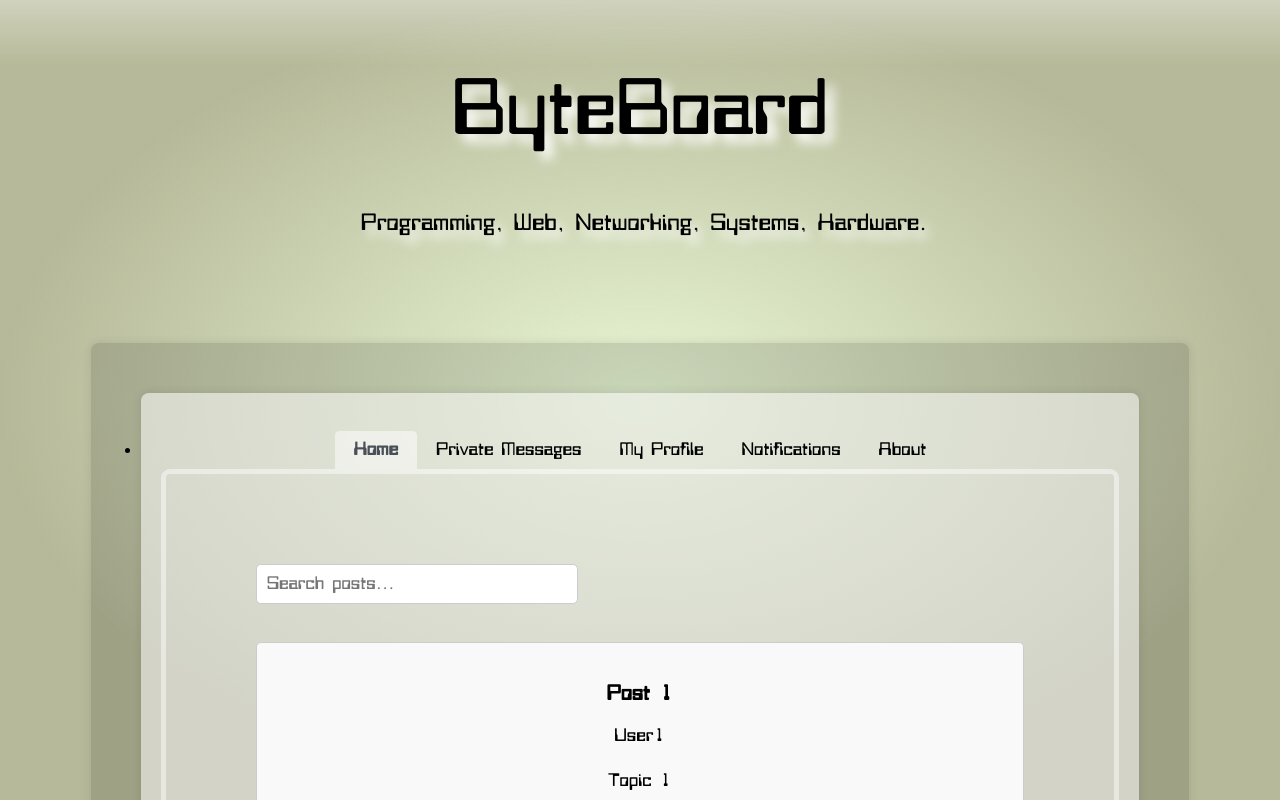
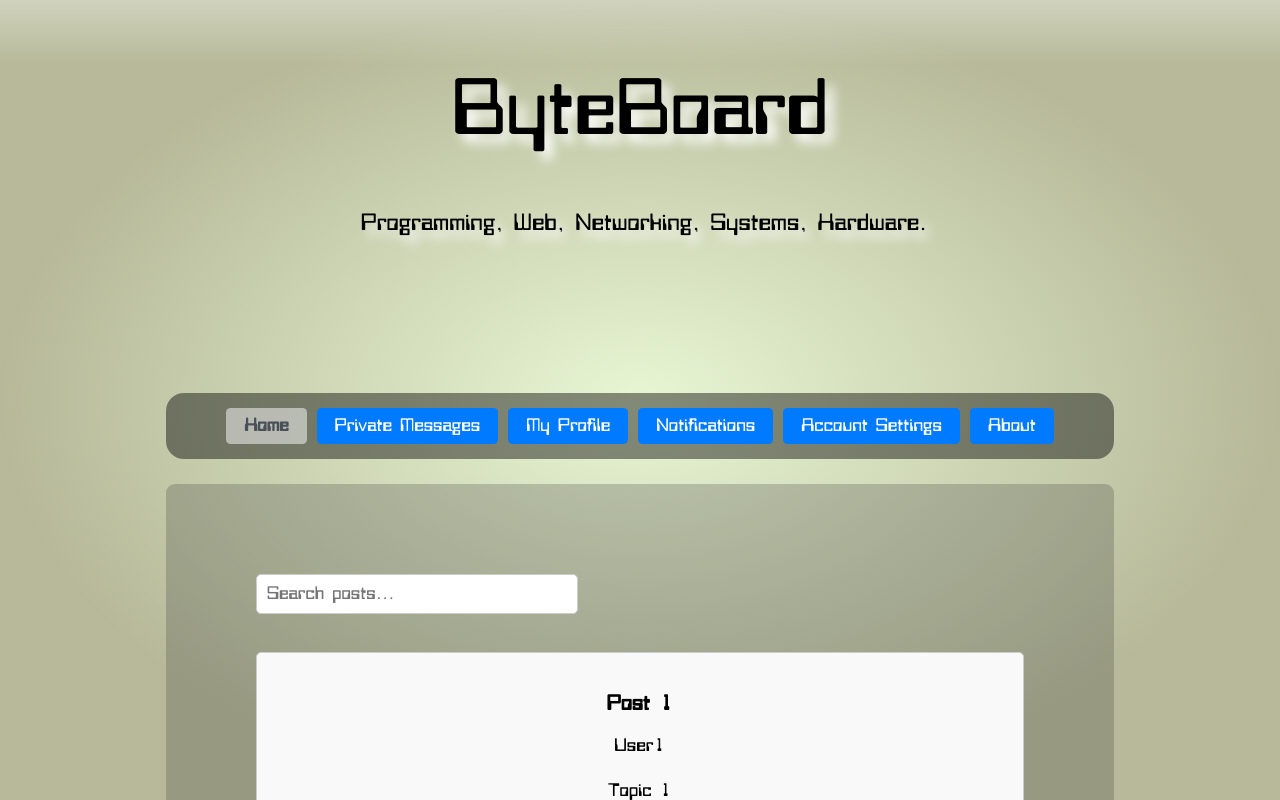
Before and after one commit to justmedusty/byteboard-web-client, a SvelteKit app: page /homepage in a window 1280 px wide. Shown: the top 800 px of the page. Built offline with nearby package versions, Linux system fonts and the light colour scheme; no server answers.

Commit message:
making some progress on the look

```diff
--- a/src/components/PostsFeed.svelte
+++ b/src/components/PostsFeed.svelte
@@ -28,7 +28,7 @@
     const posts = writable(samplePosts);
 
     const searchTerm = writable('');
-
+    const orderBy = writable('');
     function filterPosts(post) {
         const term = $searchTerm.toLowerCase();
         return post.title.toLowerCase().includes(term);
--- a/src/components/Tabs.svelte
+++ b/src/components/Tabs.svelte
@@ -5,13 +5,14 @@
     const handleClick = tabValue => () => (activeTabValue = tabValue);
 </script>
 
-<ul>
+<div class="button-row">
     {#each items as item}
-        <li class={activeTabValue === item.value ? 'active' : ''}>
-            <span on:click={handleClick(item.value)}>{item.label}</span>
-        </li>
+        <button class={activeTabValue === item.value ? 'active' : ''} on:click={handleClick(item.value)}>
+            {item.label}
+        </button>
     {/each}
-</ul>
+</div>
+
 {#each items as item}
     {#if activeTabValue === item.value}
         <div class="box">
@@ -19,42 +20,42 @@
         </div>
     {/if}
 {/each}
+
 <style>
     .box {
         margin-bottom: 10px;
         padding: 40px;
         border-radius: .5rem .5rem .5rem .5rem;
-        border: 5px solid rgba(255, 255, 255, 0.46);
+        background-color: rgba(51, 51, 51, 0.24);
         align-content: center;
     }
-    ul {
+
+    .button-row {
         display: flex;
-        flex-wrap: wrap;
-        padding-left: 0;
-        margin-bottom: 0;
-        list-style: none;
+        border: black;
         justify-content: center;
-    }
-    li {
-        margin-bottom: 0;
+        margin-bottom: 25px;
+        background-color: rgba(0, 0, 0, 0.44);
+        border-radius: 1rem 1rem 1rem 1rem;
+        padding: 15px;
+        min-width: fit-content;
     }
 
-    span {
-        border: 1px solid transparent;
-        border-top-left-radius: 0.25rem;
-        border-top-right-radius: 0.25rem;
-        display: inline-block;
+    .button-row button {
+        border: none;
+        border-radius: 0.25rem;
         padding: 0.5rem 1rem;
         cursor: pointer;
+        margin: 0 5px;
     }
 
-    span:hover {
-        border-color: rgb(233, 236, 239) rgb(233, 236, 239) #dee2e6 rgb(222, 226, 230);
-    }
-
-    li.active > span {
+    .button-row button.active {
         color: #495057;
         background-color: rgba(255, 255, 255, 0.5);
         font-weight: 900;
     }
+
+    .button-row button:hover {
+        background-color: rgba(255, 255, 255, 0.52);
+    }
 </style>
--- a/src/routes/MainHeader.svelte
+++ b/src/routes/MainHeader.svelte
@@ -1,9 +1,7 @@
 <header>
     <ul>
         <li>
-
             <h1 style="margin-bottom: 0">ByteBoard</h1>
-            <!-- Adjust margin and height as needed -->
         </li>
         <li>
             <h2 style="margin-left:1vb"> Programming, Web, Networking, Systems, Hardware.</h2>
--- a/src/routes/homepage/+page.svelte
+++ b/src/routes/homepage/+page.svelte
@@ -32,33 +32,18 @@
             component: ""
         },
         {
+            label: "Account Settings",
+            value: 5,
+            component: ""
+        },
+        {
             label: "About",
-            value: 5,
+            value: 6,
             component: ""
         }
     ];
 </script>
 <style>
-    /* Container styling */
-    .container {
-        display: list-item;
-        justify-content: center;
-        align-items: center;
-        height: max-content;
-        min-width: 100vh;
-        background-color: rgba(242, 242, 242, 0);
-
-    }
-
-    /* Form styling */
-    .form-container {
-        height: 80vh;
-        min-width: 80vh;
-        padding: 20px;
-        border-radius: 8px;
-        background-color: rgba(255, 255, 255, 0.54);
-        box-shadow: 0 0 10px rgba(0, 0, 0, 0.1);
-    }
 
     .logout-footer {
         text-align: center; /* Center the contents horizontally */
@@ -71,7 +56,10 @@
 
 <div class="container">
     <div class="form-container">
-        <Tabs {items}/>
+        <div class="tabs">
+            <Tabs {items}/>
+        </div>
+
 
         <footer class ="logout-footer">
             <button class="logout" on:click={handleLogout}>Logout
--- a/src/routes/styles.css
+++ b/src/routes/styles.css
@@ -123,10 +123,8 @@ button:focus:not(:focus-visible) {
     padding: 50px;
     width: auto; /* Let the width adjust based on content */
     max-width: 80vw; /* Limit the maximum width to 80% of the viewport width */
-    background-color: rgba(0, 0, 0, 0.13);
     border-radius: 8px;
     margin: 50px;
-    box-shadow: 0 0 10px rgba(0, 0, 0, 0.1);
 }
 .visually-hidden {
     border: 0;
```
